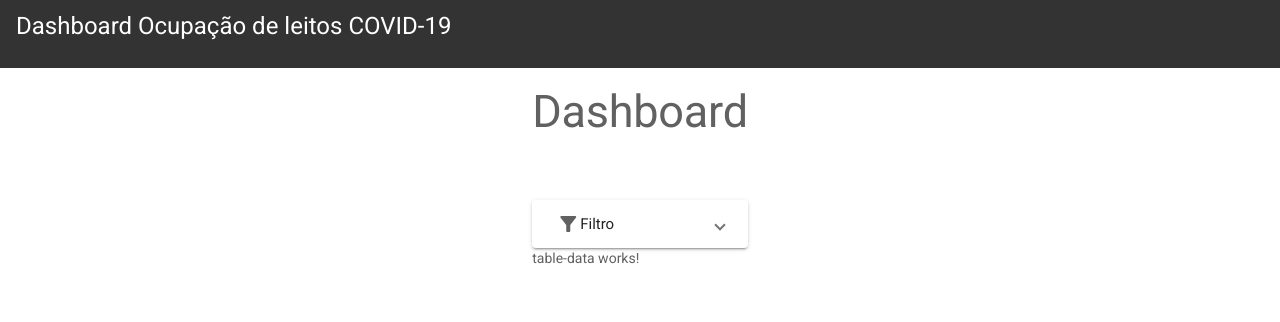
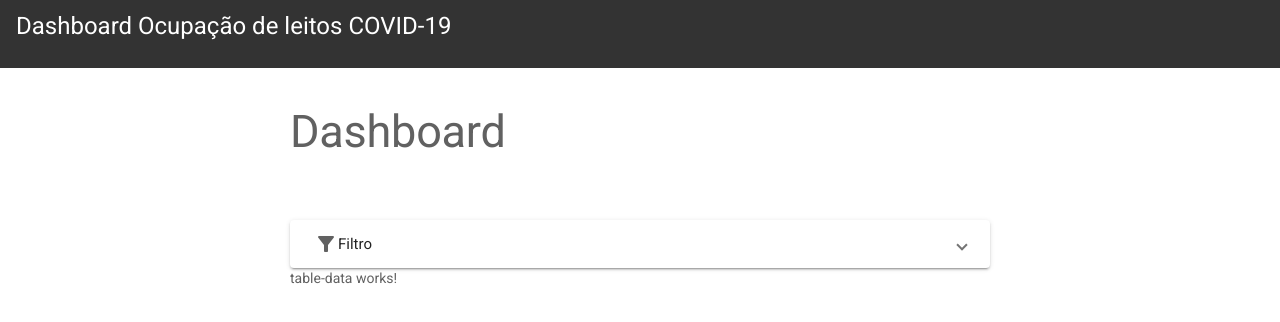
Before and after one commit to ewerton94/beer2u, an Angular app in the folder frontend/: page / in a window 1280 px wide. Shown: the top 322 px of the page. Built offline with nearby package versions, Linux system fonts and the light colour scheme; no server answers.

Commit message:
feat: Fix design from page #1

```diff
--- a/frontend/src/app/app.component.html
+++ b/frontend/src/app/app.component.html
@@ -1,7 +1,9 @@
 <app-top-bar></app-top-bar>
 
 <div class="container">
-  <router-outlet></router-outlet>
+  <div class="sub-container">
+    <router-outlet></router-outlet>
+  </div>
 </div>
 
 <!--
```
